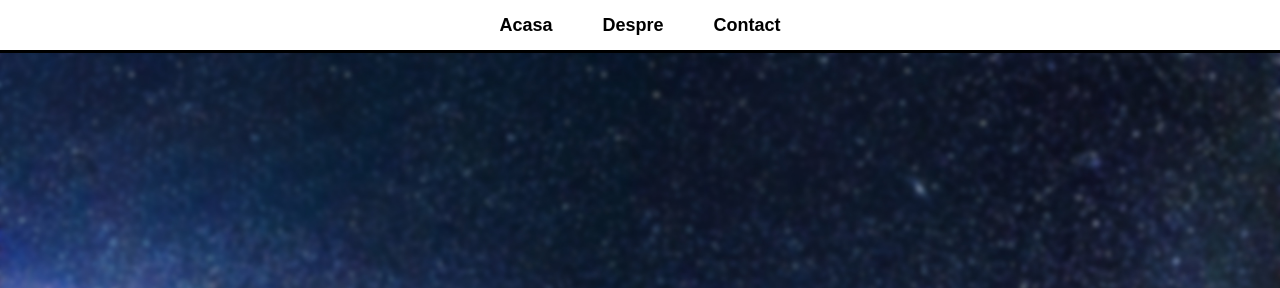
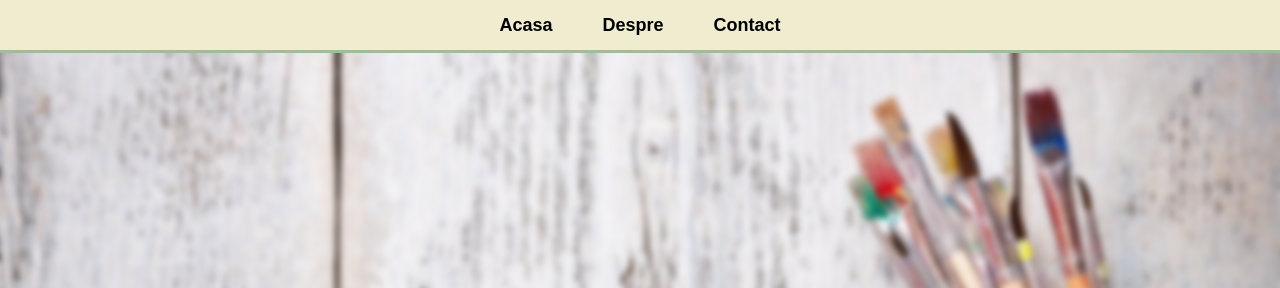
Before and after one commit to Edy-Patrik/abeinking.github.io, a plain HTML site: page index.html in a window 1280 px wide. Shown: the top 288 px of the page. Drawn offline with Linux system fonts and the light colour scheme.

Commit message:
Added Main Colors to css
Also changed hero section image

```diff
--- a/style.css
+++ b/style.css
@@ -1,3 +1,13 @@
+:root {
+
+    --dark-orange: #FFB100;
+    --orange: #FBC252;
+    --white: #F0ECCF;
+    --green: #A3BB98;
+
+}
+
+
 /*Nav Menu Styling*/
 .nav-menu {
   display: flex;
@@ -22,7 +32,7 @@
 
 /*Hero Section Styling*/
 
-.hs {color: #ffffff;}
+.hs {color: black;}
 
 .hs-image {
   width: 100%;
@@ -31,9 +41,10 @@
   flex-direction: column;
   justify-content: center;
   align-items: center;
-  background-image: url("./images/stars.jpg");
+  background-image: url("./images/hsbg.png");
   background-repeat: no-repeat;
-  background-size: cover;
+  background-size:cover;
+  background-position: center center;
 }
 
 /*Images Styling*/
@@ -54,7 +65,7 @@ body {
 }
 
 header {
-  background-color: #ffffff;
+  background-color: var(--white);
   height: 50px;
   display: flex;
   flex-direction: row;
@@ -65,6 +76,6 @@ header {
 hr {
   margin: 0;
   height: 2.5px;
-  background-color: black;
+  background-color: var(--green);
   border: none;
 }
```
Also changed, not shown: images/hsbg.png (added).
